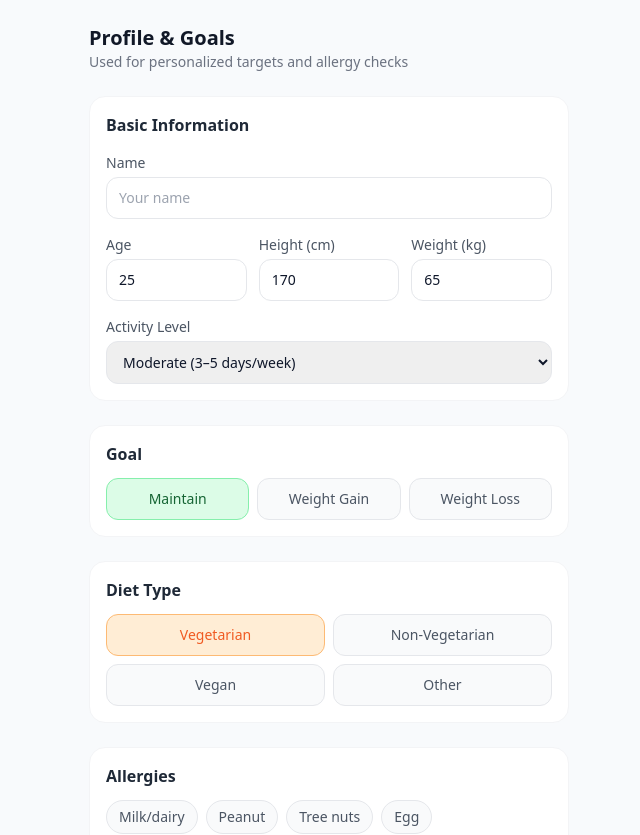
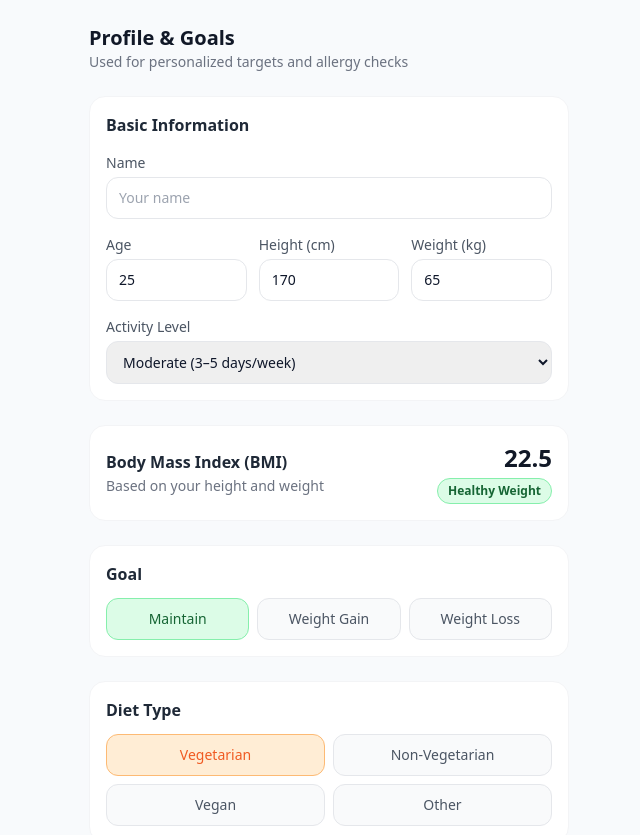
Before and after one commit to Udaya-Reddy-397/AI-Based-Food-Image-Classifier-with-Calorie-Lookup, a Next.js app: page /profile in a window 1280 px wide. Shown: the top 835 px of the page, without its empty margins (311-951 px from the left). Built offline with nearby package versions, Linux system fonts and the light colour scheme; no server answers.

Commit message:
Add BMI Calculator to Profile page

```diff
--- a/src/app/profile/page.tsx
+++ b/src/app/profile/page.tsx
@@ -166,6 +166,45 @@ export default function ProfilePage() {
         </div>
       </section>
 
+      {/* BMI Calculator */}
+      {(() => {
+        const heightInMeters = profile.height / 100;
+        const bmi = (profile.weight / (heightInMeters * heightInMeters)).toFixed(1);
+        const bmiValue = parseFloat(bmi);
+
+        let category = "";
+        let colorClass = "";
+
+        if (bmiValue < 18.5) {
+          category = "Underweight";
+          colorClass = "bg-blue-100 text-blue-800 border-blue-300";
+        } else if (bmiValue >= 18.5 && bmiValue < 25) {
+          category = "Healthy Weight";
+          colorClass = "bg-green-100 text-green-800 border-green-300";
+        } else if (bmiValue >= 25 && bmiValue < 30) {
+          category = "Overweight";
+          colorClass = "bg-orange-100 text-orange-800 border-orange-300";
+        } else {
+          category = "Obesity";
+          colorClass = "bg-red-100 text-red-800 border-red-300";
+        }
+
+        return (
+          <section className="bg-white rounded-2xl border border-gray-100 p-4 flex items-center justify-between">
+            <div>
+              <h2 className="font-semibold text-gray-800">Body Mass Index (BMI)</h2>
+              <p className="text-sm text-gray-500 mt-0.5">Based on your height and weight</p>
+            </div>
+            <div className="flex flex-col items-end">
+              <span className="text-2xl font-black text-gray-900">{bmi}</span>
+              <span className={`text-xs font-bold px-2.5 py-1 rounded-full border mt-1 ${colorClass}`}>
+                {category}
+              </span>
+            </div>
+          </section>
+        );
+      })()}
+
       {/* Goal */}
       <section className="bg-white rounded-2xl border border-gray-100 p-4 space-y-3">
         <h2 className="font-semibold text-gray-800">Goal</h2>
```
